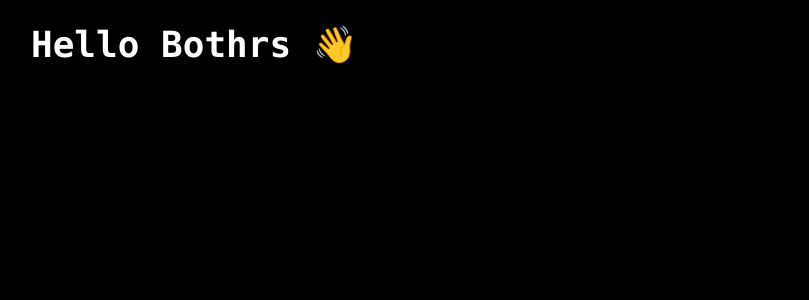
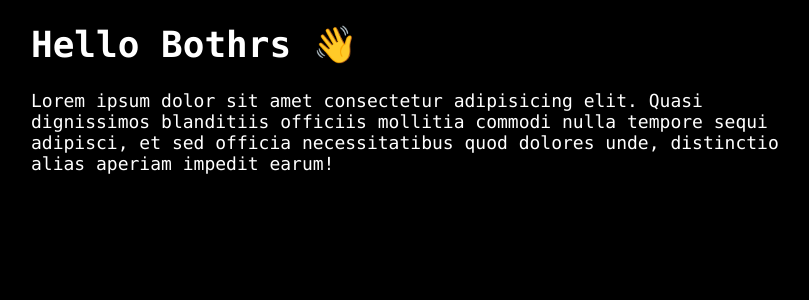
Before and after one commit to ThomasAndrewMacLean/nextdocker, a Next.js app: page / in a window 1280 px wide. Shown: the top 300 px of the page, without its empty margins (234-1043 px from the left). Built offline with nearby package versions, Linux system fonts and the light colour scheme.

Commit message:
testing pipeline

```diff
--- a/src/pages/index.tsx
+++ b/src/pages/index.tsx
@@ -5,6 +5,12 @@ const IndexPage: NextPage = () => {
     return (
         <>
             <h1>Hello Bothrs 👋</h1>
+            <p>
+                Lorem ipsum dolor sit amet consectetur adipisicing elit. Quasi
+                dignissimos blanditiis officiis mollitia commodi nulla tempore
+                sequi adipisci, et sed officia necessitatibus quod dolores unde,
+                distinctio alias aperiam impedit earum!
+            </p>
             <style jsx global>{`
                 body {
                     background: #000;
```
Also changed, not shown: 1 other file (tests, documents, lock files or other folders).
